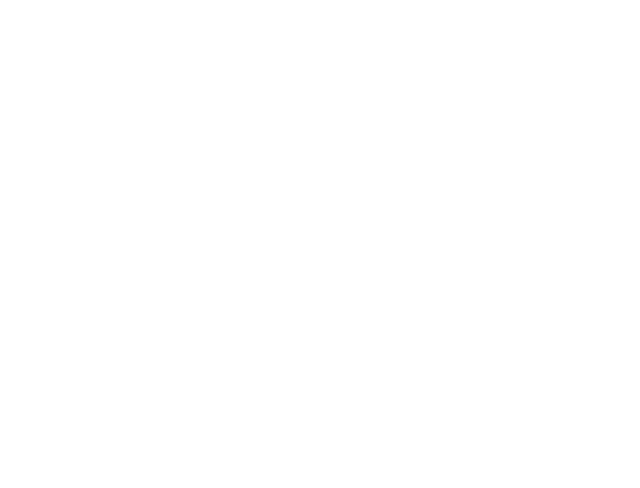
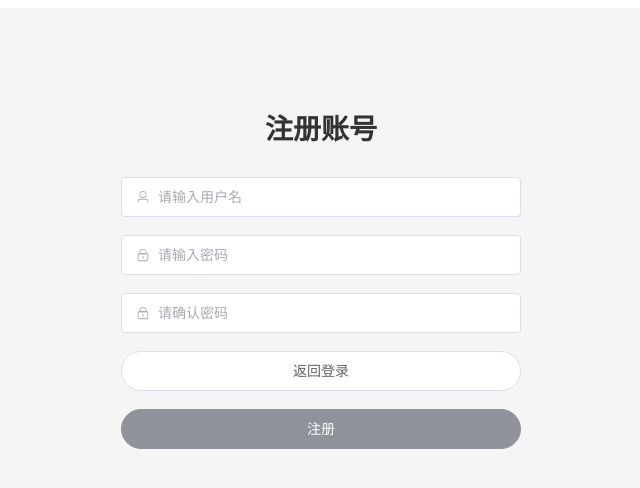
Before and after one commit to lyles2026/vue-admin-frontend, a Vue app: page /register in a window 1280 px wide. Before the commit this address had no page. Shown: the top 488 px of the page, without its empty margins (319-959 px from the left). Built offline with nearby package versions, Linux system fonts and the light colour scheme.

Commit message:
完成注册页和404，并且和后端调动实现

```diff
--- a/src/api/auth.js
+++ b/src/api/auth.js
@@ -8,3 +8,7 @@ const api = axios.create({
 export const loginApi = (data) => {
     return api.post('/login', data)
 }
+
+export const registerApi = (data) => {
+    return api.post('/register', data)
+}
--- a/src/router/index.js
+++ b/src/router/index.js
@@ -1,4 +1,5 @@
 import { createRouter, createWebHistory } from 'vue-router'
+import { useAuthStore } from '@/stores/auth'
 
 const router = createRouter({
   history: createWebHistory(import.meta.env.BASE_URL),
@@ -12,13 +13,39 @@ const router = createRouter({
 
       ]
     },
-     {
+    {
       path: '/login',
       name: 'login',
       component: () => import('@/views/Common/LoginView.vue'),
       meta: { title: '登录' }
     },
+    {
+      path: '/register',
+      name: 'register',
+      component: () => import('@/views/Common/RegisterView.vue'),
+      meta: { title: '注册' }
+    },
+    {
+      path: '/:pathMatch(.*)*',
+      name: 'not-found',
+      component: () => import('@/views/Common/NotFoundView.vue'),
+      meta: { title: '404' }
+    }
   ],
 })
 
+
+router.beforeEach((to) => {
+  const authStore = useAuthStore()
+  const publicPaths = ['/login', '/register']
+
+  if (!authStore.isLogin && !publicPaths.includes(to.path)) {
+    return '/login'
+  }
+
+  if (authStore.isLogin && (to.path === '/login' || to.path === '/register')) {
+    return '/'
+  }
+})
+
 export default router
--- a/src/stores/auth.js
+++ b/src/stores/auth.js
@@ -1,11 +1,19 @@
-import { ref, computed } from 'vue'
+import { ref, computed, reactive } from 'vue'
 import { defineStore } from 'pinia'
-import { loginApi } from '@/api/auth.js'
+import { loginApi, registerApi } from '@/api/auth.js'
 
 export const useAuthStore = defineStore('auth', () => {
 
   const token = ref(localStorage.getItem('token') || '')
   const userInfo = ref(null)
+
+  const form = reactive({
+    username: '',
+    password: '',
+    confirmPassword: ''
+  })
+
+
 
   const isLogin = computed(() => !!token.value)
 
@@ -23,11 +31,20 @@ export const useAuthStore = defineStore('auth', () => {
     localStorage.removeItem('token')
   }
 
+  const register = async (data) => {
+    const result = await registerApi(data)
+    token.value = result.data.data.token
+    userInfo.value = result.data.data
+    localStorage.setItem('token', result.data.data.token)
+  }
+
   return {
     login,
     logout,
+    register,
     token,
     userInfo,
     isLogin,
+    form
   }
 })
--- a/src/views/Common/LoginView.vue
+++ b/src/views/Common/LoginView.vue
@@ -1,19 +1,14 @@
 <script setup>
 import RegisterPage from '@/components/Common/registerPage.vue';
 import { useRouter } from 'vue-router'
-import { reactive, ref } from 'vue'
+import { ref } from 'vue'
 import { ElMessage } from 'element-plus'
 import { useAuthStore } from '@/stores/auth'
 
 const authStore = useAuthStore()
 const loading = ref(false)
 const router = useRouter()
-
-const form = reactive({
-    username: '',
-    password: ''
-})
-
+const { form } = authStore
 
 
 const rules = {
--- /dev/null
+++ b/src/views/Common/NotFoundView.vue
@@ -0,0 +1,14 @@
+<template>
+    <div class="not-found">
+      <el-empty description="404 页面不存在" :image-size="200">
+        <el-button type="primary" @click="$router.push('/')">返回首页</el-button>
+      </el-empty>
+    </div>
+</template>
+
+<style scoped>
+.not-found {
+    padding-top: 100px;
+    text-align: center;
+}
+</style>
--- /dev/null
+++ b/src/views/Common/RegisterView.vue
@@ -0,0 +1,111 @@
+<script setup>
+import { useAuthStore } from '@/stores/auth'
+import { useRouter } from 'vue-router'
+import { ElMessage } from 'element-plus'
+import RegisterPage from '@/components/Common/registerPage.vue'
+
+
+const authStore = useAuthStore()
+const router = useRouter()
+const { form } = authStore
+
+const rules = {
+    username: [
+        { required: true, message: '请输入用户名', trigger: 'blur' },
+        { min: 3, max: 12, message: '长度在 3 到 12 个字符', trigger: 'blur' }
+    ],
+    password: [
+        { required: true, message: '请输入密码', trigger: 'blur' },
+        { min: 6, message: '密码长度至少 6 位', trigger: 'blur' }
+    ],
+    confirmpassword: [
+        { required: true, message: '请确认密码' },
+        {
+            validator: (value) => {
+                if (value !== form.password) {
+                    throw new Error('两次密码不一致')
+                }
+            }
+        }
+    ]
+}
+
+
+const handleRegister = async (valid) => {
+
+    if (!valid) return
+
+    try {
+        await authStore.register(form)
+        ElMessage({
+            message: '注册成功',
+            type: 'success',
+            center: true,
+            duration: 1500
+        })
+        setTimeout(() => {
+            router.push('/login')
+        }, 500)
+    } catch (error) {
+        ElMessage({
+            message: error.message || '注册失败',
+            type: 'error',
+            center: true,
+            duration: 2000
+        })
+    }
+}
+
+</script>
+
+<template>
+    <div class="register-container">
+        <div class="register-form">
+            <h1 class="register-title">注册账号</h1>
+            <div class="login-form-wrapper">
+                <RegisterPage @submit="handleRegister" :form="form" :rules="rules"
+                    @update:username="form.username = $event" @update:password="form.password = $event"
+                    @update:confirmpassword="form.confirmpassword = $event" :showConfirmPassword="true">
+                    <template #registerButton>
+                        <el-button type="info" size="large" @click="handleRegister">注册</el-button>
+                    </template>
+                    <template #LoginButton>
+                        <el-button size="large" @click="router.push('/login')">返回登录</el-button>
+                    </template>
+                </RegisterPage>
+            </div>
+        </div>
+    </div>
+</template>
+
+<style scoped>
+.register-container {
+    min-height: 100vh;
+    display: flex;
+    justify-content: center;
+    padding-top: 80px;
+    background: #f5f5f5;
+}
+
+.register-form {
+    display: flex;
+    flex-direction: column;
+    align-items: center;
+}
+
+.register-title {
+    margin-bottom: 30px;
+    font-size: 28px;
+    color: #333;
+}
+
+.login-form-wrapper {
+    width: 400px;
+    min-width: 400px;
+}
+
+.el-button {
+    width: 400px;
+    border-radius: 20px;
+}
+</style>
--- a/src/views/Home/DashboardView.vue
+++ b/src/views/Home/DashboardView.vue
@@ -1,3 +1,21 @@
+<script setup>
+import { ref, onMounted } from 'vue'
+import { useRouter } from 'vue-router'
+import { useAuthStore } from '@/stores/auth'
+import { ElMessage } from 'element-plus'
+
+const router = useRouter()
+const authStore = useAuthStore()
+const dialogVisible = ref(false)
+const handleLogout = () => {
+    authStore.logout()
+    dialogVisible.value = false
+
+   ElMessage.success('已退出登录')
+    router.push('/login')
+}
+</script>
+
 <template>
-    1
+        <button @click="handleLogout">qq</button>
 </template>
```
Also changed, not shown: src/components/Common/registerPage.vue (+5 -7 lines).
